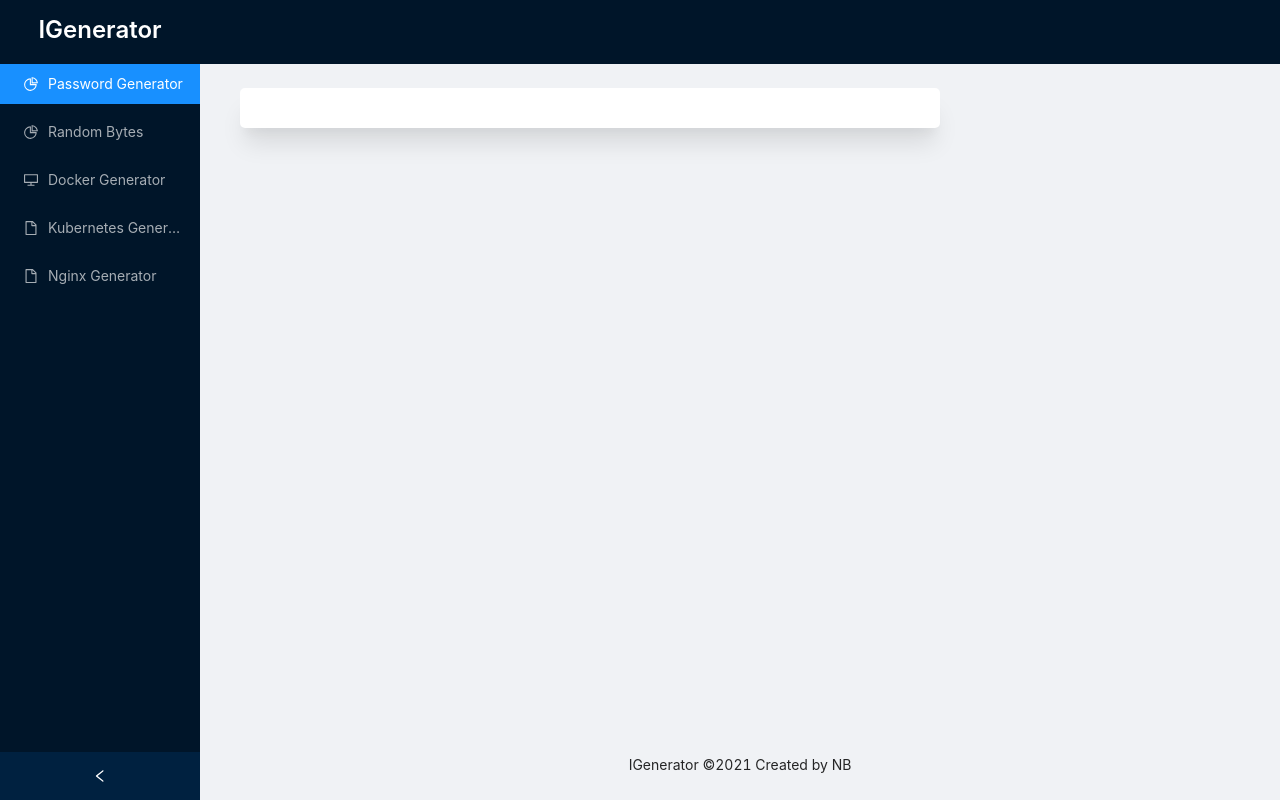
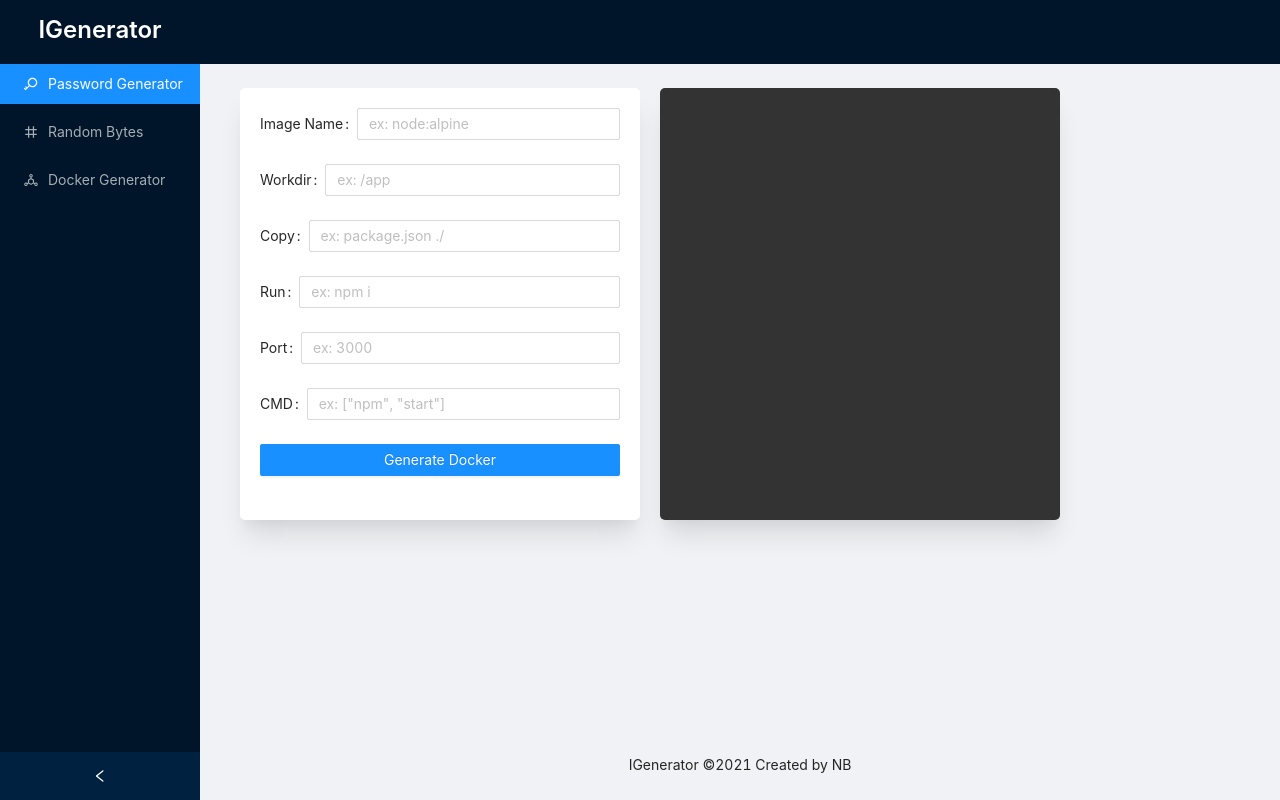
Before and after one commit to toihocweb/igenerator, a React (Create React App) app: page /docker-generator in a window 1280 px wide. Built offline with nearby package versions, Linux system fonts and the light colour scheme.

Commit message:
#add generate Dockerfile(beta)

```diff
--- a/src/components/DockerGenerator/DockerGenerator.js
+++ b/src/components/DockerGenerator/DockerGenerator.js
@@ -1,14 +1,78 @@
-import React from 'react';
+import React, {useState} from 'react';
 import Card from "../Card/Card";
+import { Form, Input, Button, Tooltip} from 'antd';
 
 function DockerGenerator(props) {
+    const [config, setConfig] = useState({})
+
+    const handleChange = (field, data) => {
+        setConfig({
+            ...config,
+            [field]: data
+        })
+    }
     return (
-        <Card style={{maxWidth: 700}}>
-            <div id="docker-generator">
+        <div style={{display: 'flex'}}>
+            <Card style={{width: 700}}>
+                <div id="docker-generator">
+                    <Form.Item label="Image Name" name='image'>
+                        <Tooltip placement="top" title="your image name + tag">
+                            <Input value={config.image} onChange={(e) => handleChange('image', e.target.value)} placeholder="ex: node:alpine"/>
+                        </Tooltip>
+                    </Form.Item>
+                    <Form.Item label="Workdir" name='workdir'>
+                        <Tooltip placement="top" title="your workdir of image">
+                            <Input value={config.workdir} onChange={(e) => handleChange('workdir', e.target.value)} placeholder="ex: /app"/>
+                        </Tooltip>
+                    </Form.Item>
+                    <Form.Item label="Copy" name='copy'>
+                        <Tooltip placement="top" title="Copy files, plz copy manual if use more">
+                            <Input value={config.copy} onChange={(e) => handleChange('copy', e.target.value)} placeholder="ex: package.json ./"/>
+                        </Tooltip>
+                    </Form.Item>
+                    <Form.Item label="Run" name='run'>
+                        <Tooltip placement="top" title="Run scripts, plz copy manual if use more">
+                            <Input value={config.run} onChange={(e) => handleChange('run', e.target.value)} placeholder="ex: npm i"/>
+                        </Tooltip>
+                    </Form.Item>
+                    <Form.Item label="Port" name='port'>
+                        <Tooltip placement="top" title="Port">
+                            <Input value={config.port} onChange={(e) => handleChange('port', e.target.value)} placeholder='ex: 3000'/>
+                        </Tooltip>
+                    </Form.Item>
+                    <Form.Item label="CMD" name='cmd'>
+                        <Tooltip placement="top" title="script to run">
+                            <Input value={config.cmd} onChange={(e) => handleChange('cmd', e.target.value)} placeholder='ex: ["npm", "start"]'/>
+                        </Tooltip>
+                    </Form.Item>
+                    <Form.Item>
+                        <Button style={{width: '100%'}} type="primary" htmlType="submit">Generate Docker</Button>
+                    </Form.Item>
+                </div>
+            </Card>
+            <Card style={{width: 700, background: '#333', color: 'white', marginLeft: 20}}>
+                <div className="content" style={{ marginBottom: 5 }}>
+                    {config.image ? `FROM ${config.image}` : ''}
+                </div>
+                <div className="content" style={{ marginBottom: 5 }}>
+                    {config.workdir ? `WORKDIR ${config.workdir}` : ''}
+                </div>
 
-            </div>
-        </Card>
+                <div className="content" style={{ marginBottom: 5 }}>
+                    {config.copy ? `COPY ${config.copy}` : ''}
+                </div>
 
+                <div className="content" style={{ marginBottom: 5 }}>
+                    {config.run ? `RUN ${config.run}` : ''}
+                </div>
+                <div className="content" style={{ marginBottom: 5 }}>
+                    {config.port ? `PORT ${config.port}` : ''}
+                </div>
+                <div className="content" style={{ marginBottom: 5 }}>
+                    {config.cmd ? `CMD ${config.cmd}` : ''}
+                </div>
+            </Card>
+        </div>
     );
 }
 
--- a/src/components/Home/Home.js
+++ b/src/components/Home/Home.js
@@ -1,12 +1,6 @@
-import React, {useState} from 'react';
-import { Layout, Menu, Breadcrumb } from 'antd';
-import {
-    DesktopOutlined,
-    PieChartOutlined,
-    FileOutlined,
-    TeamOutlined,
-    UserOutlined,
-} from '@ant-design/icons';
+import React from 'react';
+import { Layout, Menu } from 'antd';
+
 import Footer from "../Footer/Footer";
 import Sidebar from "../Sidebar/Sidebar";
 import {Redirect, Route, Switch} from "react-router-dom";
@@ -14,8 +8,7 @@ import DockerGenerator from "../DockerGenerator/DockerGenerator";
 import PasswordGenerator from "../PasswordGenerator/PasswordGenerator";
 import RandomBytes from "../RandomBytes/RandomBytes";
 
-const { Header, Content, Sider } = Layout;
-const { SubMenu } = Menu;
+const { Header, Content } = Layout;
 
 function Home(props) {
     return (
--- a/src/components/Sidebar/Sidebar.js
+++ b/src/components/Sidebar/Sidebar.js
@@ -1,20 +1,15 @@
 import React, {useState} from 'react';
 import { Layout, Menu, Typography} from 'antd';
 import {
-    DesktopOutlined,
-    PieChartOutlined,
-    FileOutlined,
-    TeamOutlined,
-    UserOutlined,
-
+    KeyOutlined,
+    NumberOutlined,
+    DeploymentUnitOutlined
 } from '@ant-design/icons';
-import Footer from "../Footer/Footer";
 import "./sidebar.scss"
 import {NavLink} from "react-router-dom";
 
-const { Header, Content, Sider } = Layout;
+const { Sider } = Layout;
 const {Title} = Typography
-const { SubMenu } = Menu;
 
 function Sidebar() {
     const [collapsed, setCollapsed] = useState(false);
@@ -27,26 +22,20 @@ function Sidebar() {
         <Sider collapsible collapsed={collapsed} onCollapse={onCollapse}>
             <div className="logo"><Title level={3} style={{color: 'white', marginBottom: 0}}>{collapsed ? "IG" : "IGenerator"}</Title></div>
             <Menu theme="dark" defaultSelectedKeys={['1']} mode="inline">
-                <Menu.Item key="1" icon={<PieChartOutlined />}>
+                <Menu.Item key="1" icon={<KeyOutlined />}>
                     <NavLink to="/">
                         Password Generator
                     </NavLink>
                 </Menu.Item>
-                <Menu.Item key="2" icon={<PieChartOutlined />}>
+                <Menu.Item key="2" icon={<NumberOutlined />}>
                     <NavLink to="/random-bytes">
                         Random Bytes
                     </NavLink>
                 </Menu.Item>
-                <Menu.Item key="3" icon={<DesktopOutlined />}>
+                <Menu.Item key="3" icon={<DeploymentUnitOutlined />}>
                     <NavLink to="/docker-generator">
                         Docker Generator
                     </NavLink>
-                </Menu.Item>
-                <Menu.Item key="4" icon={<FileOutlined />}>
-                    Kubernetes Generator
-                </Menu.Item>
-                <Menu.Item key="5" icon={<FileOutlined />}>
-                    Nginx Generator
                 </Menu.Item>
             </Menu>
         </Sider>
```
Also changed, not shown: 1 other file (tests, documents, lock files or other folders).
